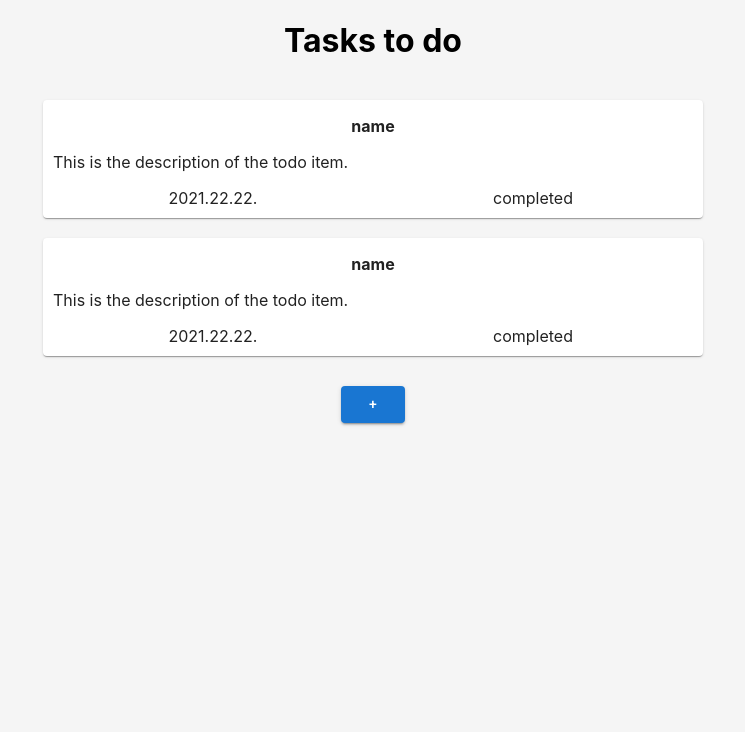
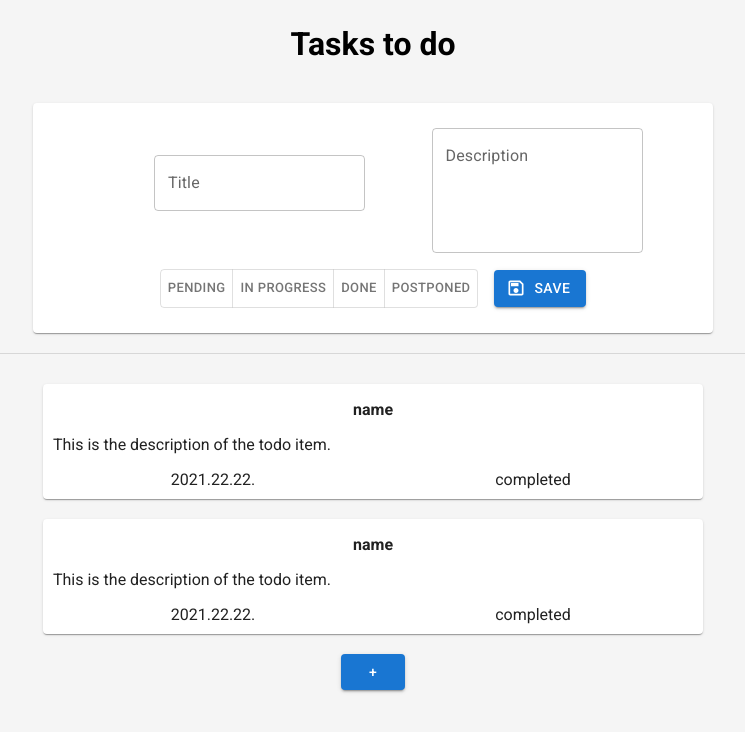
Before and after one commit to tbeni22/basic-todo, a React (Create React App) app: page / in a window 1280 px wide. Shown: the top 732 px of the page, without its empty margins (267-1012 px from the left). Built offline with nearby package versions, Linux system fonts and the light colour scheme.

Commit message:
Edit panel added

```diff
--- a/package.json
+++ b/package.json
@@ -5,10 +5,14 @@
   "dependencies": {
     "@emotion/react": "^11.4.1",
     "@emotion/styled": "^11.3.0",
+    "@mui/icons-material": "^5.0.3",
+    "@mui/lab": "^5.0.0-alpha.50",
     "@mui/material": "^5.0.3",
     "@testing-library/jest-dom": "^5.14.1",
     "@testing-library/react": "^11.2.7",
     "@testing-library/user-event": "^12.8.3",
+    "dayjs": "^1.10.7",
+    "moment": "^2.29.1",
     "react": "^17.0.2",
     "react-dom": "^17.0.2",
     "react-scripts": "4.0.3",
--- a/src/App.css
+++ b/src/App.css
@@ -1,8 +1,25 @@
 h1 {
   text-align: center;
   margin-bottom: 10px;
+  margin-top: 0;
+  display: block;
 }
 
 body {
   background: rgba(0, 0, 0, 0.04);
+  font-family: Roboto, sans-serif;
 }
+
+#top-panel {
+  position: sticky;
+  top: 0;
+  padding: 25px 0 0 0;
+  background: #F5F5F5;
+  max-width: 860px;
+  margin: auto;
+}
+
+#edit-panel {
+  margin-top: 40px;
+  padding: 25px 20px 25px 20px;
+}
--- a/src/App.js
+++ b/src/App.js
@@ -1,10 +1,16 @@
 import './App.css';
 import {ListView} from "./components/ListView";
+import {EditView} from "./components/EditView";
+import {Divider} from "@mui/material";
 
 function App() {
     return (
     <div className="App">
-        <h1>Tasks to do</h1>
+        <div id="top-panel">
+            <h1>Tasks to do</h1>
+            <EditView/>
+            <Divider variant="middle"/>
+        </div>
         <ListView num={2}/>
     </div>
   );
--- /dev/null
+++ b/src/components/EditView.js
@@ -0,0 +1,105 @@
+import React from "react";
+import {Button, Card, Grid, TextField, ToggleButton, ToggleButtonGroup} from "@mui/material";
+import {LocalizationProvider, DatePicker} from "@mui/lab";
+import AdapterDayjs from "@mui/lab/AdapterDayjs";
+import SaveOutlinedIcon from '@mui/icons-material/SaveOutlined';
+
+export class EditView extends React.Component {
+    constructor(props) {
+        super(props);
+        this.state = {
+            title: null,
+            itemState: null,
+            date: null,
+            desc: null,
+        };
+    }
+
+    handleStateChange(event, newVal) {
+        if (newVal != null)
+            this.setState({ itemState: newVal });
+    }
+
+    renderStateToggle() {
+        return (
+            <ToggleButtonGroup
+                color="primary"
+                exclusive
+                size="small"
+                value={this.state.itemState}
+                onChange={(event, newVal) => this.handleStateChange(event, newVal)}
+            >
+                <ToggleButton value="pending">Pending</ToggleButton>
+                <ToggleButton value="progress">In progress</ToggleButton>
+                <ToggleButton value="done">Done</ToggleButton>
+                <ToggleButton value="postponed">Postponed</ToggleButton>
+            </ToggleButtonGroup>
+        );
+    }
+
+    renderDateSelector() {
+        return (
+            <LocalizationProvider dateAdapter={AdapterDayjs}>
+                <DatePicker
+                    label="Deadline"
+                    value={this.state.date}
+                    onChange={(newVal) => {this.setState({ date: newVal })}}
+                    renderInput={(props) => <TextField {...props} />}
+                />
+            </LocalizationProvider>
+        );
+    }
+
+    render() {
+        return(
+            <Card id="edit-panel" className="todo-item">
+                <Grid container
+                      spacing={2}
+                      justifyContent="center"
+                      alignItems="center"
+                >
+                    <Grid item container
+                          xs={6}
+                          spacing={2}
+                          direction="column"
+                          alignItems="center"
+                    >
+                        <Grid item>
+                            <TextField id="title-field"
+                                       label="Title"
+                                       value={this.state.title}
+                                       onChange={(e, newVal) =>
+                                            {this.setState({ title: newVal })}
+                                       }
+                            />
+                        </Grid>
+                        <Grid item>
+                            {this.renderDateSelector()}
+                        </Grid>
+                    </Grid>
+
+                    <Grid item>
+                        <TextField
+                            label="Description"
+                            multiline
+                            rows={4}
+                            value={this.state.desc}
+                            onChange={(e, newVal) =>
+                                {this.setState({ desc: newVal })}
+                            }
+                        />
+                    </Grid>
+
+                    <Grid item>
+                        {this.renderStateToggle()}
+                    </Grid>
+                    <Grid item>
+                        <Button variant="contained" startIcon={<SaveOutlinedIcon/>}>
+                            Save
+                        </Button>
+                    </Grid>
+                </Grid>
+            </Card>
+        );
+    }
+}
--- a/src/components/ItemList.css
+++ b/src/components/ItemList.css
@@ -27,12 +27,12 @@
 
 .item-list {
     text-align: center;
-    padding: 10px 20px 10px 20px;
+    padding: 10px 20px 0 20px;
 }
 
 #add-btn {
     display: block;
-    margin: auto;
+    margin: 0 auto 20px auto;
 }
 
 /*.selected {
--- a/src/components/ListView.js
+++ b/src/components/ListView.js
@@ -1,6 +1,6 @@
 import React from "react";
 import {TodoItem} from "./TodoItem";
-import Button from '@mui/material/Button';
+import {Button} from '@mui/material';
 
 import "./ItemList.css";
 
```
Also changed, not shown: 1 other file (tests, documents, lock files or other folders).
